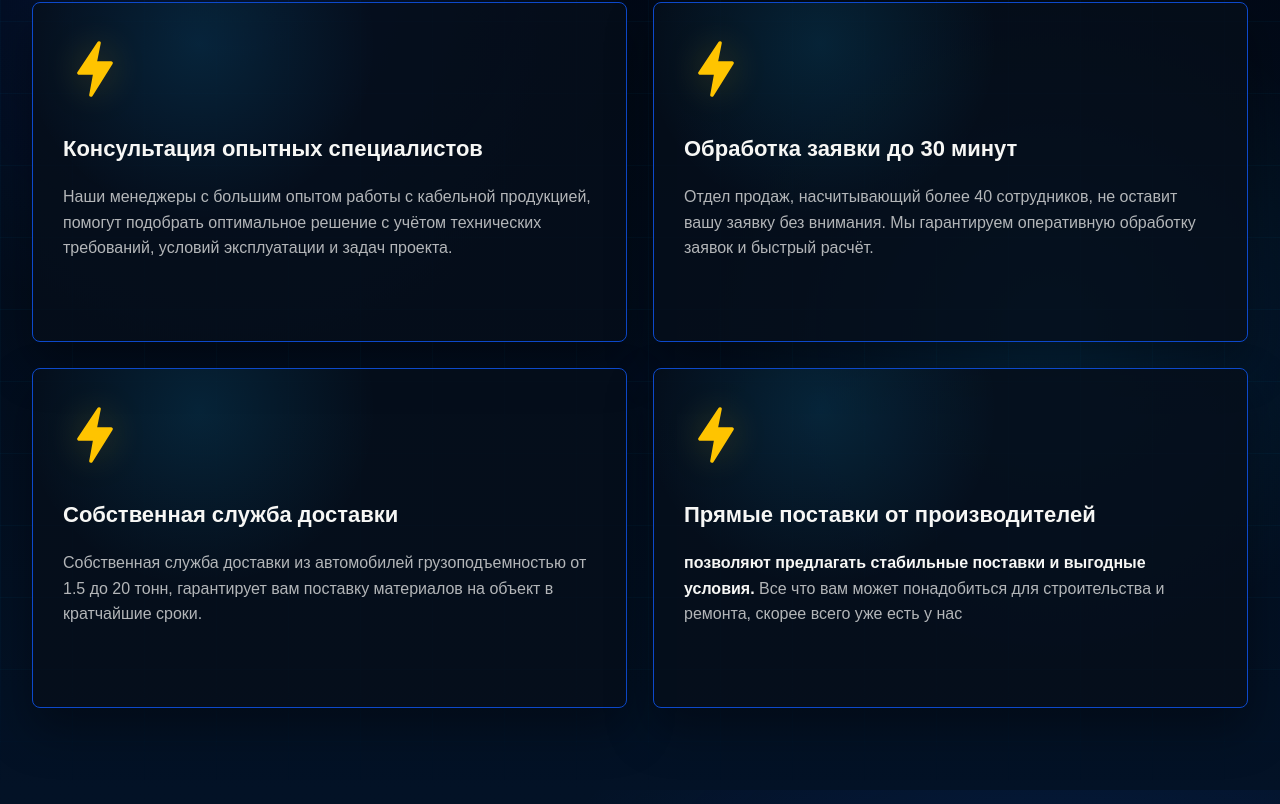
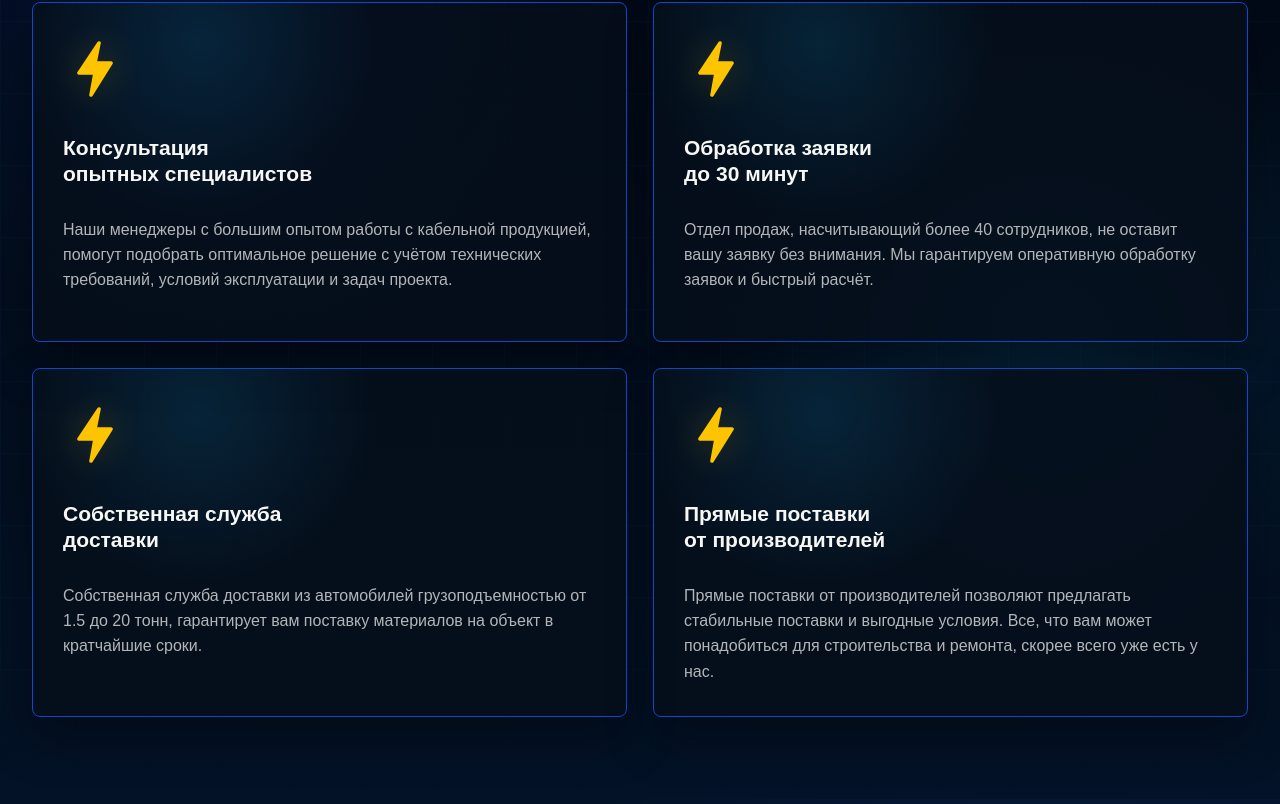
Before and after one commit to artofmarktg-a11y/cable, a Next.js app: page / in a window 1280 px wide. Shown: the part 5696-6500 px from the top of the page. Built offline with nearby package versions, Linux system fonts and the light colour scheme.

Commit message:
Align advantage card headings

```diff
--- a/app/globals.css
+++ b/app/globals.css
@@ -616,8 +616,11 @@ svg {
 }
 
 .advantage-card h3 {
+  min-height: 60px;
+  display: grid;
+  align-content: start;
   margin: 0 0 22px;
-  font-size: clamp(22px, 1.55vw, 28px);
+  font-size: clamp(21px, 1.35vw, 24px);
   font-weight: 700;
   line-height: 1.25;
 }
@@ -627,11 +630,6 @@ svg {
   color: var(--muted);
   font-size: clamp(16px, 1.06vw, 19px);
   line-height: 1.58;
-}
-
-.advantage-card strong {
-  color: var(--text);
-  font-weight: 800;
 }
 
 .responsibility-heading {
--- a/app/page.jsx
+++ b/app/page.jsx
@@ -100,20 +100,23 @@ const taskTabs = [
 const advantages = [
   {
     title: "Консультация опытных специалистов",
+    titleLines: ["Консультация", "опытных специалистов"],
     text: "Наши менеджеры с большим опытом работы с кабельной продукцией, помогут подобрать оптимальное решение с учётом технических требований, условий эксплуатации и задач проекта.",
   },
   {
     title: "Обработка заявки до 30 минут",
+    titleLines: ["Обработка заявки", "до 30 минут"],
     text: "Отдел продаж, насчитывающий более 40 сотрудников, не оставит вашу заявку без внимания. Мы гарантируем оперативную обработку заявок и быстрый расчёт.",
   },
   {
     title: "Собственная служба доставки",
+    titleLines: ["Собственная служба", "доставки"],
     text: "Собственная служба доставки из автомобилей грузоподъемностью от 1.5 до 20 тонн, гарантирует вам поставку материалов на объект в кратчайшие сроки.",
   },
   {
     title: "Прямые поставки от производителей",
-    accent: "позволяют предлагать стабильные поставки и выгодные условия.",
-    text: "Все что вам может понадобиться для строительства и ремонта, скорее всего уже есть у нас",
+    titleLines: ["Прямые поставки", "от производителей"],
+    text: "Прямые поставки от производителей позволяют предлагать стабильные поставки и выгодные условия. Все, что вам может понадобиться для строительства и ремонта, скорее всего уже есть у нас.",
   },
 ];
 
@@ -392,14 +395,12 @@ function AdvantagesSection() {
           {advantages.map((item) => (
             <article className="advantage-card" key={item.title}>
               <Icon name="bolt" />
-              <h3>{item.title}</h3>
-              {item.accent ? (
-                <p>
-                  <strong>{item.accent}</strong> {item.text}
-                </p>
-              ) : (
-                <p>{item.text}</p>
-              )}
+              <h3>
+                {item.titleLines.map((line) => (
+                  <span key={line}>{line}</span>
+                ))}
+              </h3>
+              <p>{item.text}</p>
             </article>
           ))}
         </div>
```
